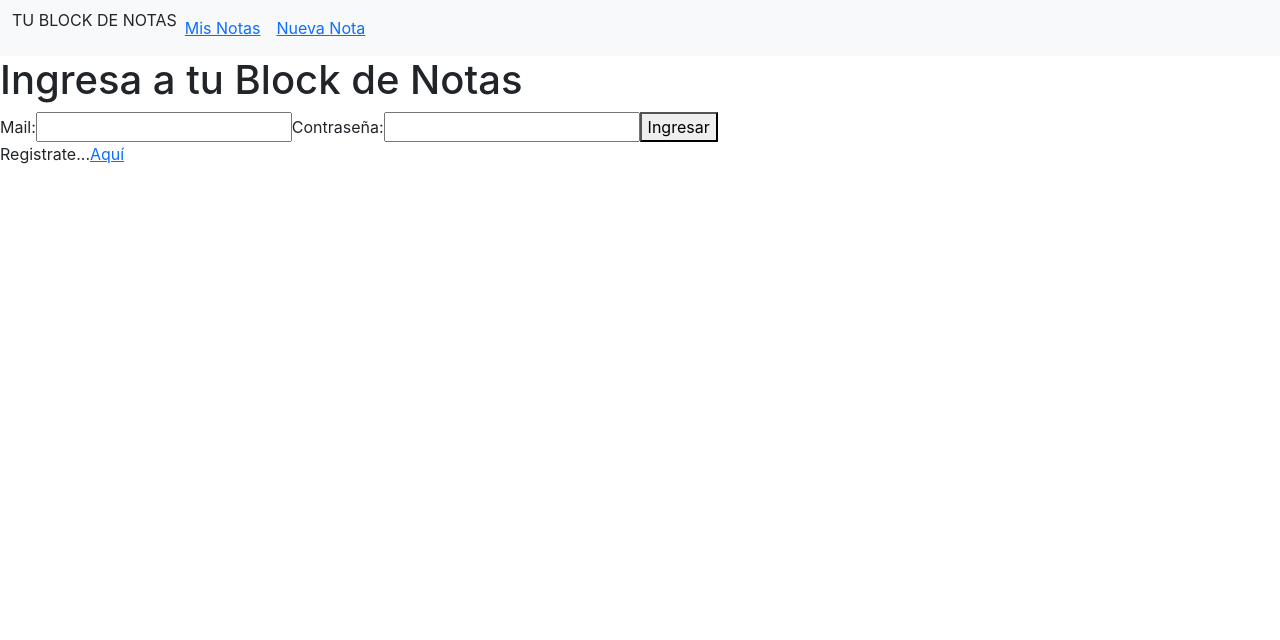
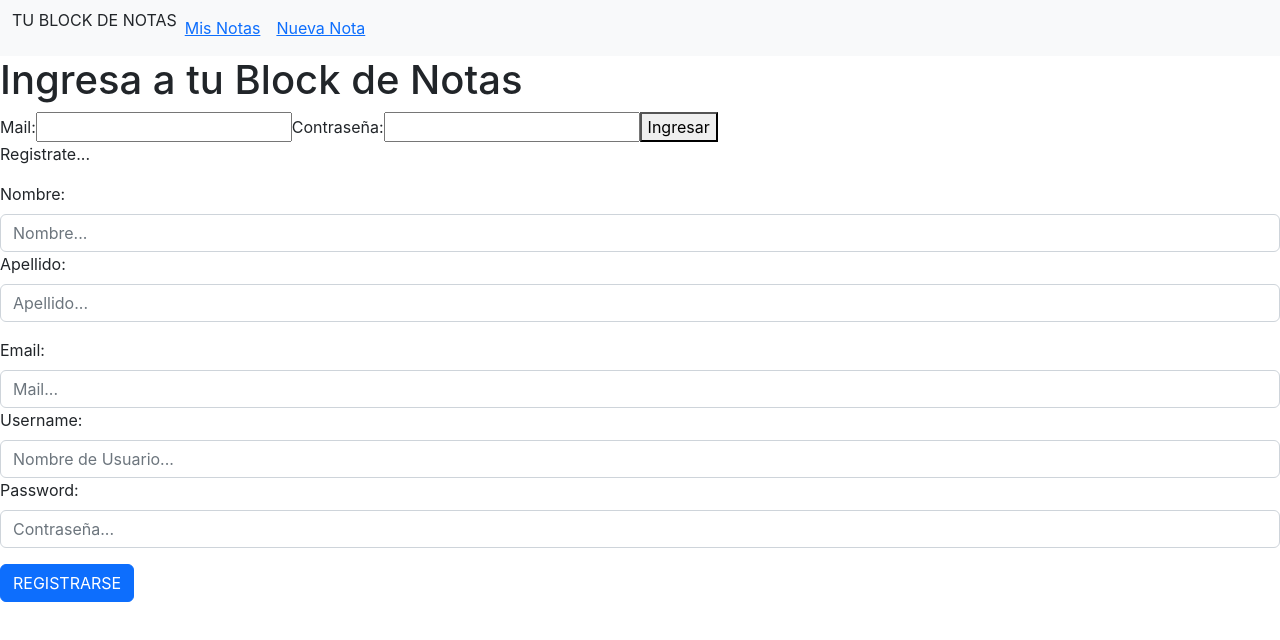
Before and after one commit to MR-DW/pf-ispc, a React (Create React App) app in the folder frontend/: page /login in a window 1280 px wide. Shown: the top 640 px of the page. Built offline with nearby package versions, Linux system fonts and the light colour scheme.

Commit message:
'compo registro solucionar problema is not json'

```diff
--- a/frontend/src/ServiciosApi/ManejarUsuarios.jsx
+++ b/frontend/src/ServiciosApi/ManejarUsuarios.jsx
@@ -1,7 +1,7 @@
 // Traer 1 usuario
 const URL_TRAER_UN_USUARIO = "http://127.0.0.1:8000/usuario/tu-usuario/2/";
 
-export const getUnUsuario = async (usuario) => {
+export const getUnUsuario = async () => {
   return fetch(
     // API_URL,
     URL_TRAER_UN_USUARIO,
@@ -19,3 +19,40 @@ export const getUnUsuario = async (usuario) => {
     // })
   });
 };
+
+
+// API PARA CREAR UN USUARIO
+const URL_CREAR_NOTAS = "http://127.0.0.1:8000/usuario/registrar-usuario/";
+
+export const usuarioInfo = [{
+    'password': 'password',
+    'id_usuarios': 0,
+    'username': 'username',
+    'email': 'email@email.com',
+    'nombre': 'nombre',
+    'apellido': 'apellido',
+    'last_login': null,
+    'is_superuser': false
+}];
+
+
+export const crearUsuario = (newUsuario) => {
+
+    return fetch(
+    URL_CREAR_NOTAS,
+    {method: 'POST',
+    headers:{
+      'Content-type':'application/json'
+    },
+    body: JSON.stringify({
+        password: String(newUsuario.password).trim(),
+        id_usuarios: Number(newUsuario.id_usuarios_id),
+        username: String(newUsuario.username).trim(),
+        email: String(newUsuario.email).trim(),
+        nombre: String(newUsuario.nombre).trim(),
+        apellido: String(newUsuario.apellido).trim(),
+        last_login: Date(newUsuario.last_login),
+        is_superuser: Boolean(newUsuario.is_superuser)
+    })
+  });
+};
--- a/frontend/src/componentes/Login-Logout-Register/Login.jsx
+++ b/frontend/src/componentes/Login-Logout-Register/Login.jsx
@@ -2,6 +2,7 @@ import React from "react";
 import { useState } from "react";
 
 import * as ManejarUsuarios from "../../ServiciosApi/ManejarUsuarios";
+import { RegistrarUsuario } from "./RegistrarUsuario";
 
 export function Login() {
   // useRef
@@ -89,10 +90,11 @@ export function Login() {
           <p>
             Registrate...
             <span className="line">
-              <a href="#">Aquí</a>
+              {/* <a href="#">Aquí</a> */}
             </span>
           </p>
         </section>
+
       ) : (
         <section>
           <h1>Bienvenido {usuario.nombre} {usuario.apellido} a tu Block de Notas</h1>
@@ -101,6 +103,7 @@ export function Login() {
           </p> */}
         </section>
       )}
+      <RegistrarUsuario />
     </>
   );
 }
--- /dev/null
+++ b/frontend/src/componentes/Login-Logout-Register/RegistrarUsuario.jsx
@@ -0,0 +1,116 @@
+import React, {useState } from "react";
+// , useEffect
+import { useNavigate, useParams } from 'react-router-dom'
+import * as ManejarUsuarios from '../../ServiciosApi/ManejarUsuarios'
+
+export function RegistrarUsuario() {
+
+  // console.log(ListadoDeNotas.nota)
+  var history = useNavigate();
+  var params = useParams();
+
+   // useState
+  const [nuevoUsuario, setNuevoUsuario] = useState(ManejarUsuarios.usuarioInfo);
+
+
+  var res;
+  const handleSubmit = async (e) => {
+    //   console.log('HANDLESUBMIT:', nuevoUsuario);
+      e.preventDefault();
+
+      try {
+        if(!params.id_usuarios){
+        //   console.log('Entra en params.id_notas NO EXISTE');
+          res = await ManejarUsuarios.crearUsuario(nuevoUsuario);
+          console.log('RES:', res);
+          const data = await res.json();
+          console.log('DATA:', data);
+          // setNuevaNota(data);
+          if (data.id_usuarios !== 0){
+            setNuevoUsuario(ManejarUsuarios.usuarioInfo);
+          }
+          history('/login')
+        }
+      }catch(error){
+        console.log(error);
+      }
+  };
+
+  const handleInputChange = (e) =>{
+    setNuevoUsuario({...nuevoUsuario, [e.target.name]: e.target.value});
+  };
+
+  return (
+    <>
+      <form onSubmit={handleSubmit}>
+        <div className="mb-3">
+          <label htmlFor="exampleFormControlInput1" className="form-label">
+            Nombre:
+          </label>
+          <input
+            type="text"
+            className="form-control"
+            id="exampleFormControlInput1"
+            placeholder="Nombre..."
+            name="nombre"
+            value = {nuevoUsuario.nombre}
+            onChange = {handleInputChange}
+          ></input>
+          <label htmlFor="exampleFormControlInput2" className="form-label">
+            Apellido:
+          </label>
+          <input
+            type="text"
+            className="form-control"
+            id="exampleFormControlInput2"
+            placeholder="Apellido..."
+            name="apellido"
+            value = {nuevoUsuario.apellido}
+            onChange = {handleInputChange}
+          ></input>
+        </div>
+        <div className="mb-3">
+        <label htmlFor="exampleFormControlInput3" className="form-label">
+            Email:
+          </label>
+          <input
+            className="form-control"
+            id="exampleFormControlInput3"
+            type="email"
+            placeholder="Mail..."
+            name="email"
+            value={nuevoUsuario.email}
+            onChange = {handleInputChange}
+          ></input>
+         <label htmlFor="exampleFormControlInput4" className="form-label">
+            Username:
+          </label>
+          <input
+            type="text"
+            className="form-control"
+            id="exampleFormControlTextarea4"
+            placeholder="Nombre de Usuario..."
+            name="username"
+            value={nuevoUsuario.username}
+            onChange = {handleInputChange}
+          ></input>
+           <label htmlFor="exampleFormControlInput1" className="form-label">
+            Password:
+          </label>
+          <input
+            type="password"
+            className="form-control"
+            id="exampleFormControlTextarea1"
+            placeholder="Contraseña..."
+            name="password"
+            value={nuevoUsuario.password}
+            onChange = {handleInputChange}
+          ></input>
+        </div>
+        <button type="submit" className="btn btn-primary" >
+          REGISTRARSE
+        </button>
+      </form>
+    </>
+  )
+}
```
